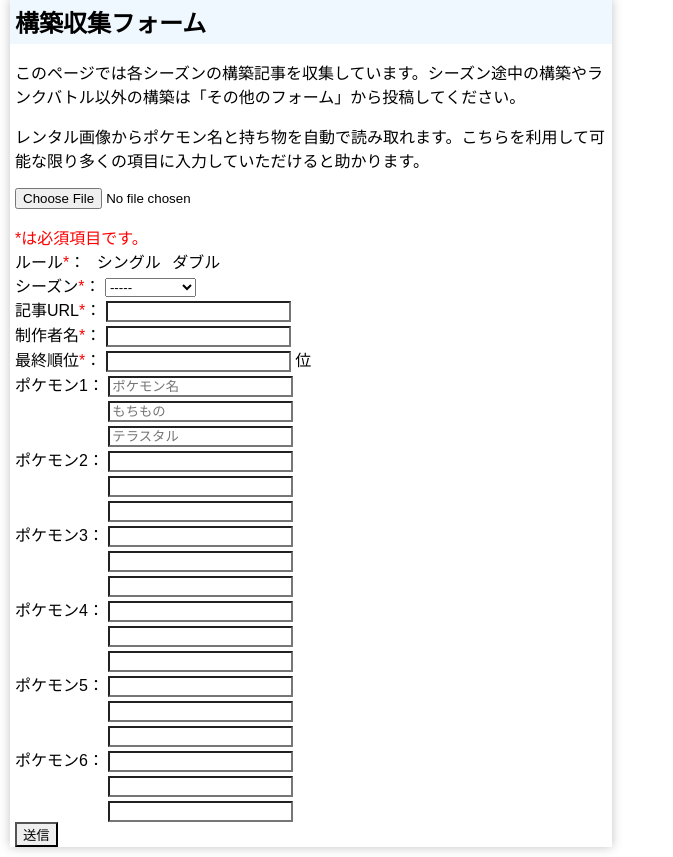
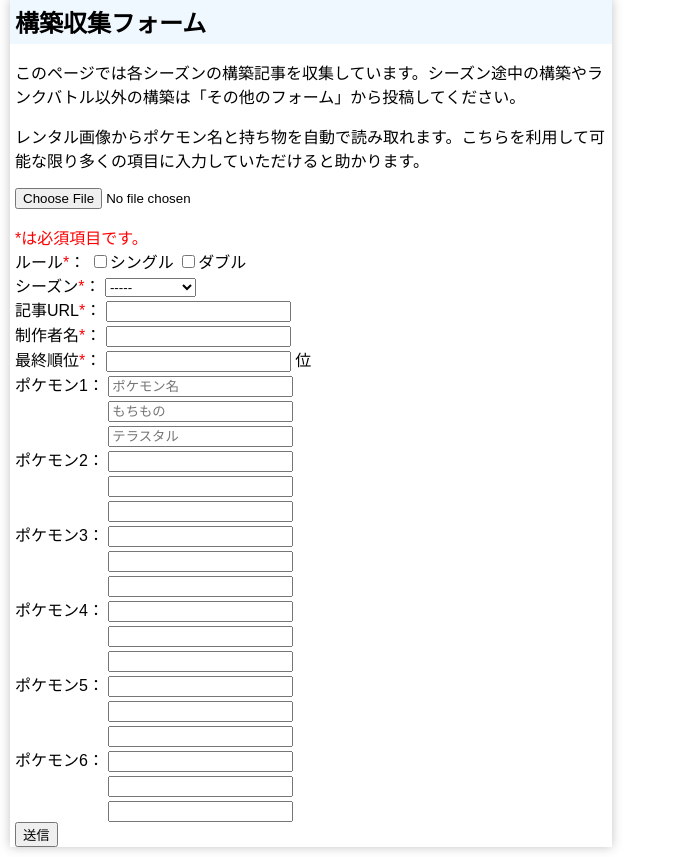
Before and after one commit to amemiya-sou/hayu, a Flask app: page / in a window 1280 px wide. Shown: the part 120-977 px from the top of the page, without its empty margins (0-673 px from the left). Run offline with Flask 3, Linux system fonts and the light colour scheme; some libraries are stand-ins or nearby versions.

Commit message:
Add files via upload

```diff
--- a/static/style.css
+++ b/static/style.css
@@ -2,10 +2,6 @@ body {
   font-family: 'Arial', sans-serif;
   margin: 0;
   padding: 0;
-}
-
-input {
-  -webkit-appearance: none;
 }
 
 a {
```
